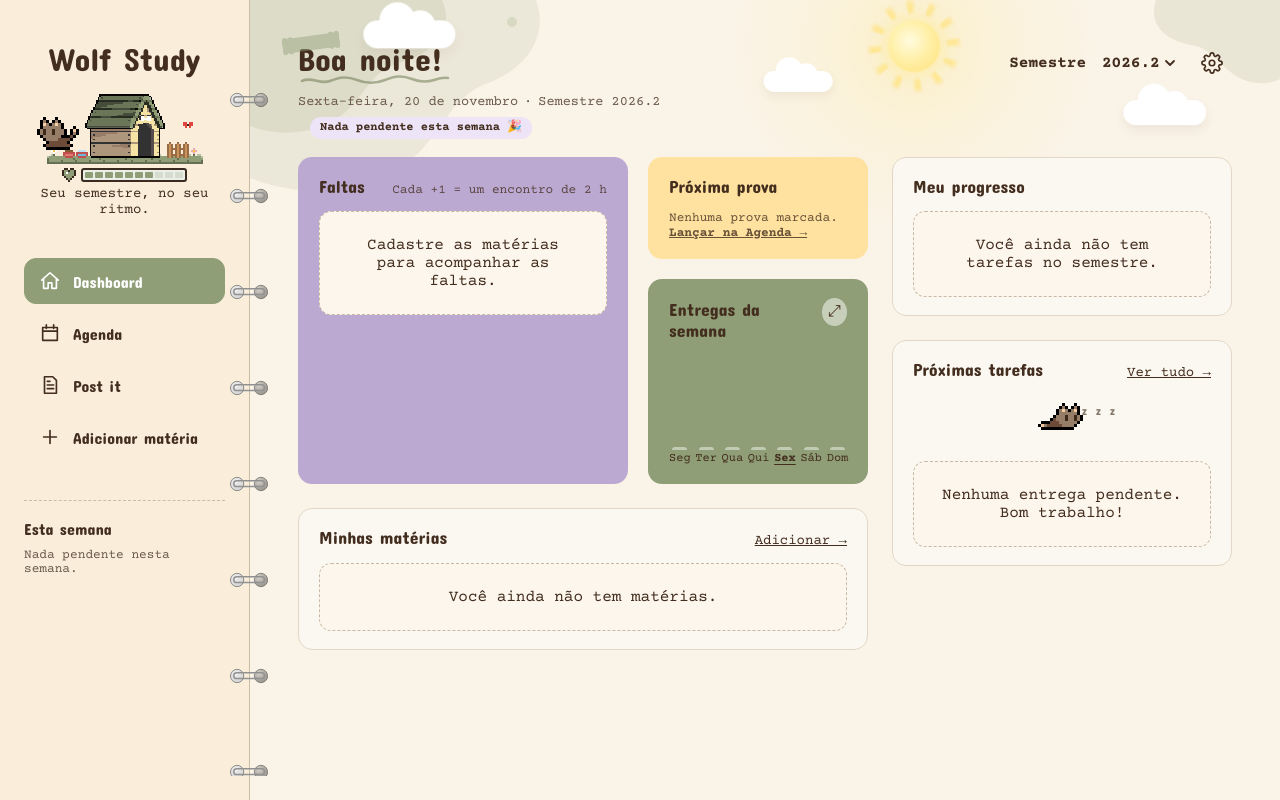
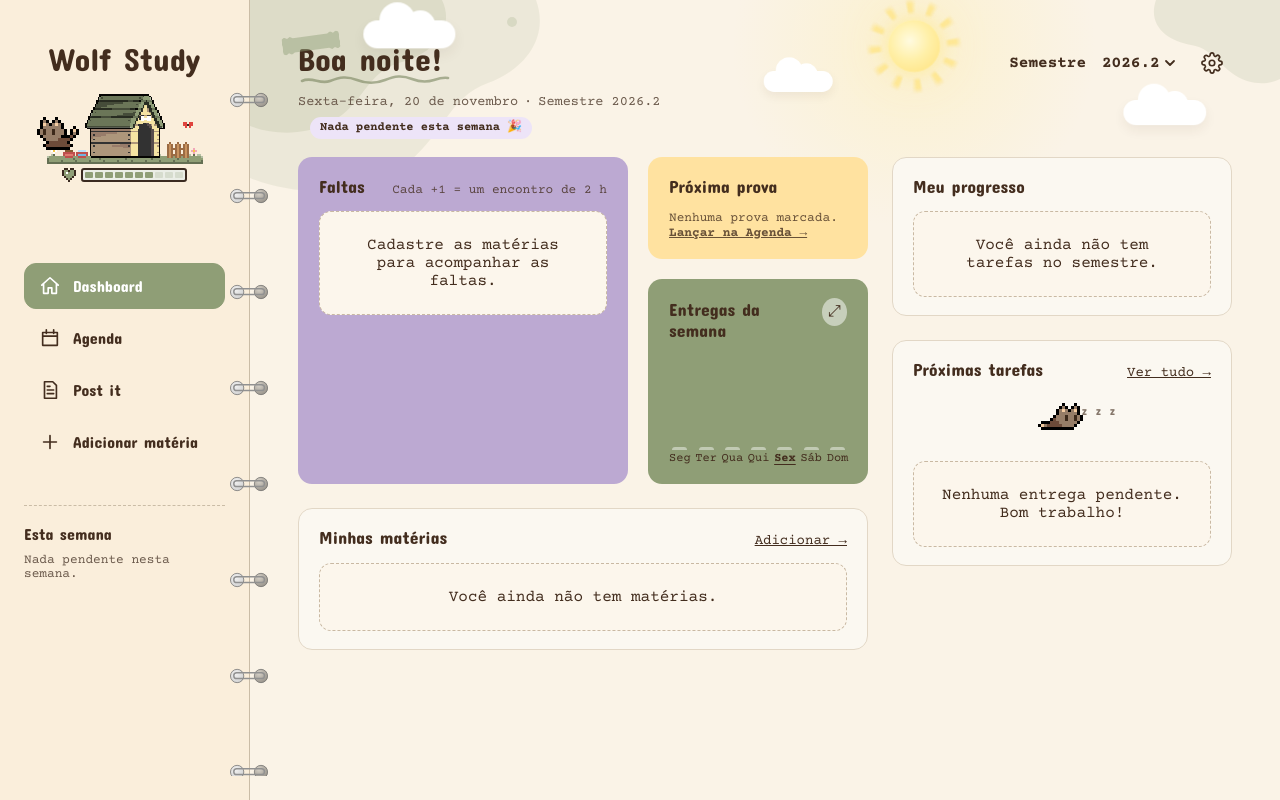
Before and after one commit to 232014469/Minha-Agenda, a React (Vite) app: page /#/dashboard in a window 1280 px wide. Built offline with nearby package versions, Linux system fonts and the light colour scheme.

Commit message:
feat: frases do gatinho conforme a felicidade

```diff
--- /dev/null
+++ b/src/shared/gatinhos/frasesDoGatinho.js
@@ -0,0 +1,41 @@
+import { APP } from '../../config/app'
+
+/**
+ * Frases embaixo da casinha, conforme o humor do gatinho (da felicidade).
+ * Elas vão se revezando: triste, um empurrãozinho para não desistir;
+ * radiante, comemoração.
+ */
+export const FRASES_DO_GATINHO = {
+  triste: [
+    'Respira. Um passo de cada vez, eu tô aqui.',
+    'Atrasou? Acontece. Bora fazer só a próxima.',
+    'Não desiste não, a gente ainda vira esse jogo.',
+    'Até gato cai do muro. O importante é levantar.',
+    'Começa pela tarefa menor. Já é um começo.',
+  ],
+  chateado: [
+    'Tem coisa acumulando... vamos dar uma olhada?',
+    'Um pouquinho hoje já me deixa mais feliz.',
+    'Cuidado com as faltas, viu? Eu tô de olho.',
+    'Uma entrega de cada vez e o sol volta.',
+  ],
+  feliz: [
+    APP.lema,
+    'Tá indo bem! Continua assim.',
+    'Constância vale mais que pressa.',
+    'Pausa pro café (e pro sachê) também conta.',
+  ],
+  radiante: [
+    'Tudo em dia! O jardim tá florindo.',
+    'Arrasou! Merece um cochilo no sol.',
+    'Orgulho define. Miau!',
+    'Que semestre lindo você tá fazendo.',
+  ],
+}
+
+/** A frase da vez para o humor (`vez` vai contando e dá a volta na lista). */
+export function fraseDoGatinho(humor, vez = 0) {
+  const frases = FRASES_DO_GATINHO[humor] ?? FRASES_DO_GATINHO.feliz
+
+  return frases[vez % frases.length]
+}
--- /dev/null
+++ b/src/shared/layout/FraseDoGatinho.jsx
@@ -0,0 +1,27 @@
+import { useEffect, useState } from 'react'
+import { fraseDoGatinho } from '../gatinhos/frasesDoGatinho'
+
+/** De quanto em quanto tempo a frase troca. */
+const TROCA_MS = 12000
+
+/**
+ * Frase embaixo da casinha: muda conforme o humor do gatinho e vai se
+ * revezando sozinha (com um fade suave a cada troca).
+ */
+export default function FraseDoGatinho({ humor = 'feliz', className = '' }) {
+  const [vez, setVez] = useState(0)
+
+  useEffect(() => {
+    const relogio = setInterval(() => setVez((atual) => atual + 1), TROCA_MS)
+
+    return () => clearInterval(relogio)
+  }, [])
+
+  const frase = fraseDoGatinho(humor, vez)
+
+  return (
+    <p className={`frase-do-gatinho ${className}`} aria-live="polite">
+      <span key={frase}>{frase}</span>
+    </p>
+  )
+}
--- a/src/shared/layout/LayoutBase.css
+++ b/src/shared/layout/LayoutBase.css
@@ -95,8 +95,33 @@
 
 .layout-lema {
   margin: 4px 0 0;
+  min-height: 2.6em;
   font-size: 0.875rem;
   text-align: center;
+}
+
+/* A frase do gatinho troca com um fade suave */
+.frase-do-gatinho > span {
+  display: inline-block;
+  animation: frase-aparece 0.8s ease-out both;
+}
+
+@keyframes frase-aparece {
+  from {
+    opacity: 0;
+    transform: translateY(3px);
+  }
+
+  to {
+    opacity: 1;
+    transform: none;
+  }
+}
+
+@media (prefers-reduced-motion: reduce) {
+  .frase-do-gatinho > span {
+    animation: none;
+  }
 }
 
 .layout-links {
--- a/src/shared/layout/LayoutBase.jsx
+++ b/src/shared/layout/LayoutBase.jsx
@@ -6,6 +6,7 @@ import { useDados } from '../../dados/useDados'
 import { felicidadeDoGatinho } from '../gatinhos/felicidade'
 import ConfiguracoesPage from '../../features/configuracoes/ConfiguracoesPage'
 import { useTelaPequena } from '../useTelaPequena'
+import FraseDoGatinho from './FraseDoGatinho'
 import Icone from './Icone'
 import AlertaPodeNao from './AlertaPodeNao'
 import { temAtrasadas } from './alerta'
@@ -64,7 +65,7 @@ export default function LayoutBase() {
         <div className="layout-marca-bloco">
           <p className="layout-marca">{APP.nome}</p>
           {!celular && <Mascote noMenu chuva={chuva} felicidade={felicidade} />}
-          <p className="layout-lema">{APP.lema}</p>
+          <FraseDoGatinho className="layout-lema" humor={felicidade.nivel} />
         </div>
 
         <ul className="layout-links">
```
Also changed, not shown: 1 other file (tests, documents, lock files or other folders).
